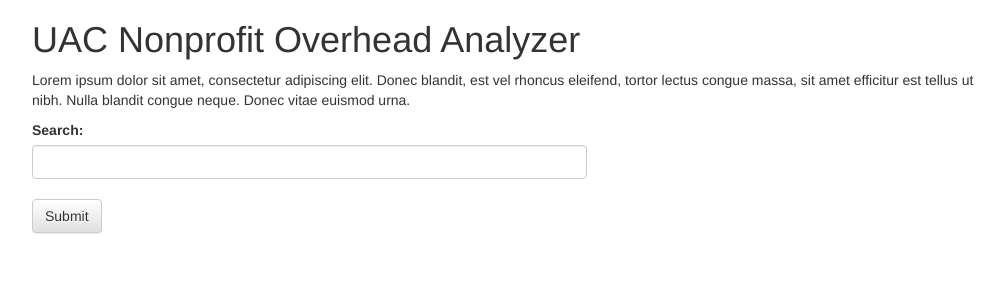
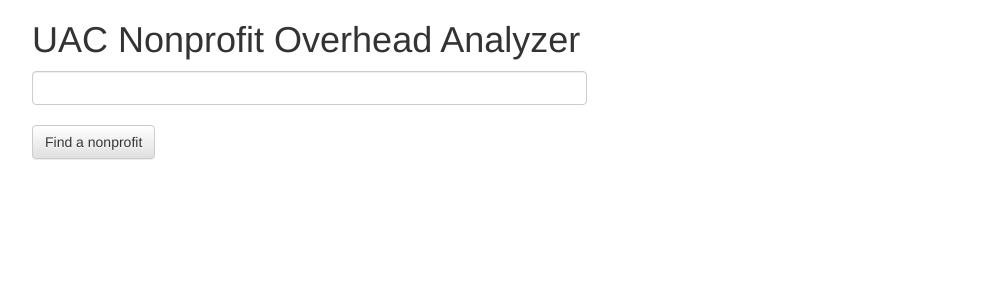
Before and after one commit to hack4impact-upenn/UAC, a Flask app: page /#search in a window 1280 px wide. Shown: the top 300 px of the page, without its empty margins (38-1043 px from the left). Run offline with Flask 2, Linux system fonts and the light colour scheme; some libraries are stand-ins or nearby versions.

Commit message:
fixed the pagination and nonprofit search

```diff
--- /dev/null
+++ b/app/static/index.js
@@ -0,0 +1,22 @@
+<!-- Pagination frontend logic -->
+$(document).ready(function() {
+    $('.pagination a').click(function(event){
+        event.preventDefault();
+        //$.get("https://projects.propublica.org/nonprofits/api/v1/organizations/'", function(data, status){
+        //    alert("Data: " + data + "\nStatus: " + status);
+        var pageNo = $(this).html();
+
+        if (pageNo === '«') {
+        	pageNo = parseInt($('.active a').html()) - 1;
+        } else if (pageNo === '»') {
+        	pageNo = parseInt($('.active a').html()) + 1;
+        };
+
+        $.post('/',
+            {search: $('#search_value').val(), page: pageNo},
+            function(data, status) {
+                $('body').html(data);
+                $('.disabled').html('');
+            });
+    });
+});
--- a/app/templates/base.html
+++ b/app/templates/base.html
@@ -22,25 +22,7 @@
         <script src="https://maxcdn.bootstrapcdn.com/bootstrap/3.3.4/js/bootstrap.min.js"></script>
 
         <title>UAC Nonprofit Overhead Analyzer</title>
-
-        <!-- Pagination frontend logic -->
-        <script>
-            $(document).ready(function() {
-                $(".pagination a").click(function(event){
-                    event.preventDefault();
-                    console.log($(this).html());
-                    //$.get("https://projects.propublica.org/nonprofits/api/v1/organizations/'", function(data, status){
-                    //    alert("Data: " + data + "\nStatus: " + status);
-                    $.post('/',
-                        {search: $('#search_value').html(), page:$(this).html()},
-                        function(data, status) {
-                            console.log(data);
-                            $('body').html(data);
-                        });
-                });
-            });
-        </script>
-    </head>
+        </head>
 
     <body>
         <div class="container theme-showcase" role="main">
--- a/app/templates/index.html
+++ b/app/templates/index.html
@@ -5,7 +5,6 @@
 
   <div class="row">
     <div class="col-md-10">
-      <p>Lorem ipsum dolor sit amet, consectetur adipiscing elit. Donec blandit, est vel rhoncus eleifend, tortor lectus congue massa, sit amet efficitur est tellus ut nibh. Nulla blandit congue neque. Donec vitae euismod urna.</p>
     </div>
 
   </div>
@@ -14,15 +13,19 @@
     <div class="col-md-6">
       <!-- search bar -->
       <form method="post">  <!-- action="reroute" -->
-        <label for="">Search:</label>
-        <input type="text" class="form-control" name="search"><br>
-      <input type="submit" class="btn btn-default" value="Submit">
+        <!--<label for="">Search:</label>-->
+        {% if results %}
+            <input type="text" class="form-control" name="search" value="{{ search_value }}" id="search_value"><br>
+        {% else %}
+            <input type="text" class="form-control" name="search"><br>
+        {% endif %}
+            <input type="submit" class="btn btn-default" value="Find a nonprofit">
       </form>
     </div>
   </div>
+  <div id="results">
 
   {% if results %}
-    <div style="display:none" id="search_value">{{ search_value }}</div>
       {{ pagination.info }}
       {{ pagination.links }}
 
@@ -45,7 +48,8 @@
   {% if no_result %}
     Sorry, no results matching your query. Please try a different one.
   {% endif %}
+  </div>
 
 </div>
-
+<script type="text/javascript" src="{{ url_for('static', filename='index.js') }}"></script>
 {% endblock %}
```
